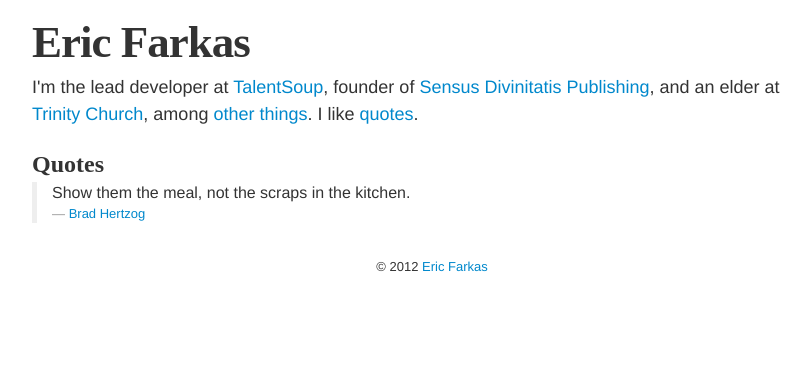
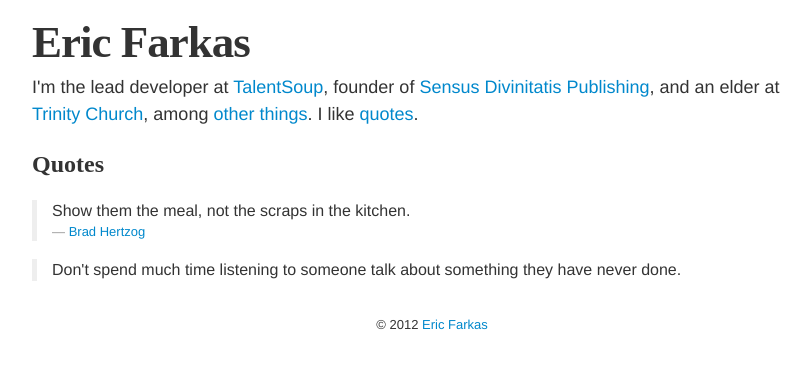
Before and after one commit to speric/speric.github.com, a Jekyll site: the page built from quotes.html, in a window 1280 px wide. Shown: the top 369 px of the page, without its empty margins (208-1019 px from the left). Built offline with Jekyll 4.4.1, drawn with Linux system fonts in a browser that asks for light colours; some web fonts are replaced; Markdown is read by kramdown in place of the engine named in the settings.

Commit message:
New quote

```diff
--- a/quotes.html
+++ b/quotes.html
@@ -4,8 +4,12 @@ title: "Quotes | Eric Farkas"
 ---
 
 <h2>Quotes</h2>
-
+<br/>
 <blockquote>
   <p>Show them the meal, not the scraps in the kitchen.</p>
   <small><a href="http://www.refpres.com/leadership">Brad Hertzog</a></small>
 </blockquote>
+
+<blockquote>
+  <p>Don't spend much time listening to someone talk about something they have never done.</p>
+</blockquote>
```
